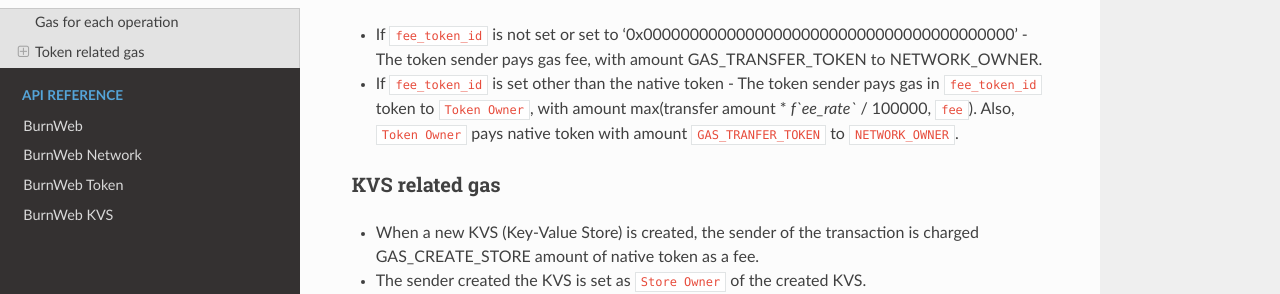
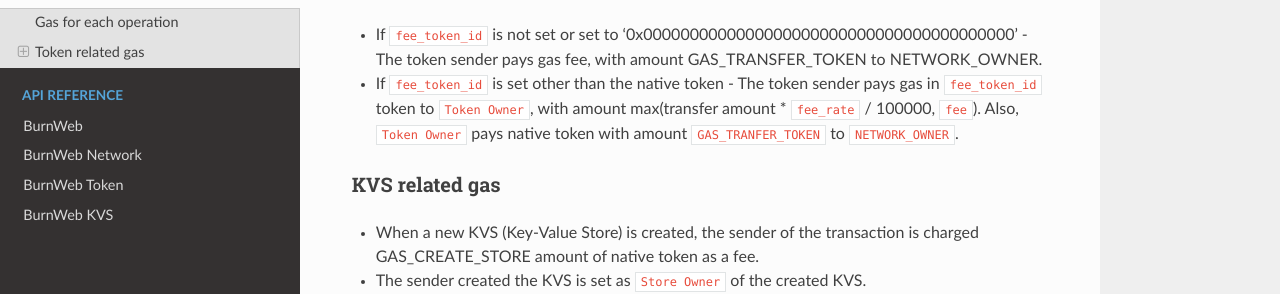
Before and after one commit to burn-blockchain/burnweb-docs, a Sphinx documentation site: the page built from docs/transaction-fee.rst, in a window 1280 px wide and 900 px high, scrolled down 713 px. Shown: the part 220-514 px from the top of the window. Built offline with Sphinx 7.4.7 and the Read the Docs theme 2.0.0, drawn with Linux system fonts in a browser that asks for light colours.

Commit message:
Update transaction-fee.rst

```diff
--- a/docs/transaction-fee.rst
+++ b/docs/transaction-fee.rst
@@ -36,7 +36,7 @@ Transfer Token
 - If ``fee_token_id`` is not set or set to '0x0000000000000000000000000000000000000000'
   - The token sender pays gas fee, with amount GAS_TRANSFER_TOKEN to NETWORK_OWNER.
 - If ``fee_token_id`` is set other than the native token
-  - The token sender pays gas in ``fee_token_id`` token to ``Token Owner``, with amount max(transfer amount * `f`ee_rate`` / 100000, ``fee``). Also, ``Token Owner`` pays native token with amount ``GAS_TRANFER_TOKEN`` to ``NETWORK_OWNER``.
+  - The token sender pays gas in ``fee_token_id`` token to ``Token Owner``, with amount max(transfer amount * ``fee_rate`` / 100000, ``fee``). Also, ``Token Owner`` pays native token with amount ``GAS_TRANFER_TOKEN`` to ``NETWORK_OWNER``.
 
 ----------------------
 KVS related gas
```
